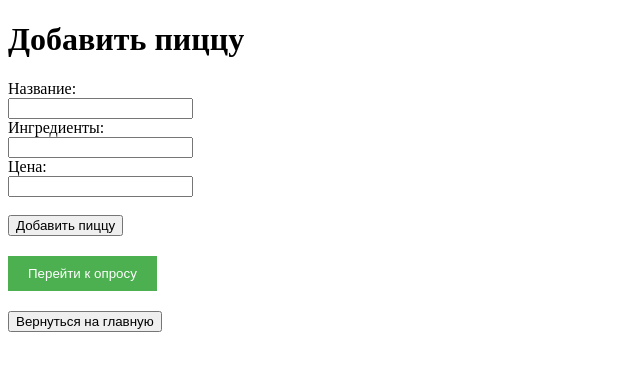
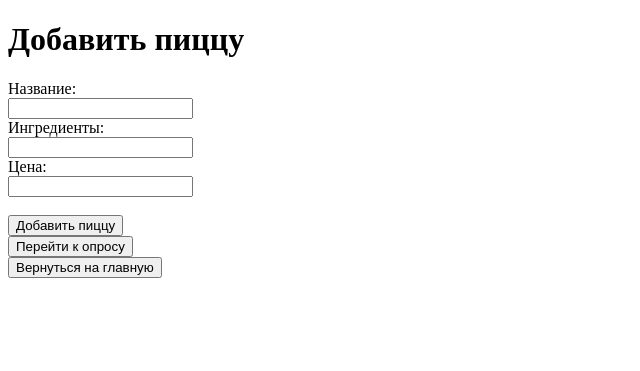
Before and after one commit to VolokhMike/Orderman, a Flask app: page /add_pizza/ in a window 1280 px wide. Shown: the top 371 px of the page, without its empty margins (0-640 px from the left). Run offline with Flask 3, Linux system fonts and the light colour scheme.

```diff
--- a/app.py
+++ b/app.py
@@ -93,7 +93,7 @@ def poll_submit():
         'question2': request.form.get('question2'),
         'question3': request.form.get('question3')
     }
-    print("Полученные ответы:", answers)  # для отладки
+    print("Полученные ответы:", answers)
     return redirect(url_for("menu_page"))
 
 
--- a/templates/add_pizza.html
+++ b/templates/add_pizza.html
@@ -3,23 +3,10 @@
 <head>
     <meta charset="UTF-8">
     <title>Добавить пиццу</title>
-    <style>
-        .button-container {
-            margin-top: 20px;
-        }
-        .poll-button {
-            padding: 10px 20px;
-            background-color: #4CAF50;
-            color: white;
-            border: none;
-            cursor: pointer;
-        }
-    </style>
 </head>
 <body>
     <h1>Добавить пиццу</h1>
 
-    <!-- Форма добавления пиццы -->
     <form method="post">
         <label for="name">Название:</label><br>
         <input type="text" name="name" id="name" required><br>
@@ -33,14 +20,12 @@
         <input type="submit" value="Добавить пиццу">
     </form>
 
-    <!-- Кнопка для перехода к опросу -->
     <div class="button-container">
         <a href="{{ url_for('poll_page') }}">
             <button class="poll-button" type="button">Перейти к опросу</button>
         </a>
     </div>
 
-    <!-- Кнопка возврата на главную -->
     <div class="button-container">
         <a href="{{ url_for('index') }}">
             <button type="button">Вернуться на главную</button>
```
